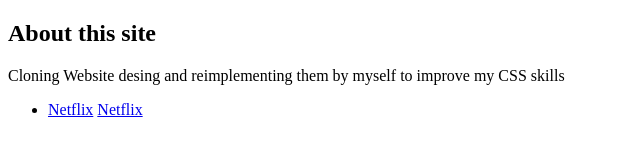
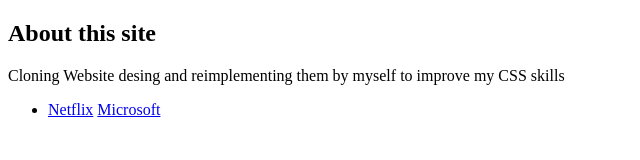
Before and after one commit to yanmoenaing118/websites-cloned, a website: page index.html in a window 1280 px wide. Shown: the full height of the page, 0-640 px from the left. Drawn offline with Linux system fonts and the light colour scheme.

Commit message:
add link to microsoft

```diff
--- a/index.html
+++ b/index.html
@@ -15,7 +15,7 @@
     <ul>
       <li>
         <a href="http://127.0.0.1:5500/netflix/index.html">Netflix</a>
-        <a href="http://127.0.0.1:5500/microsoft/index.html">Netflix</a>
+        <a href="http://127.0.0.1:5500/microsoft/index.html">Microsoft</a>
       </li>
     </ul>
   </body>
```
